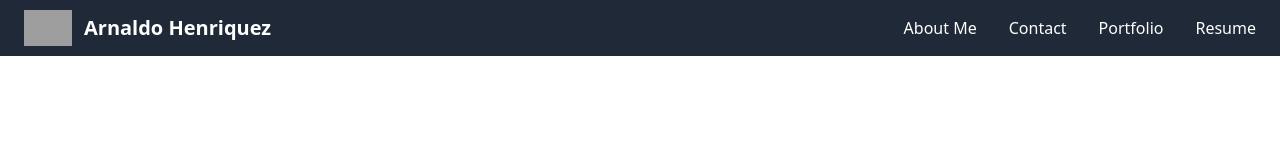
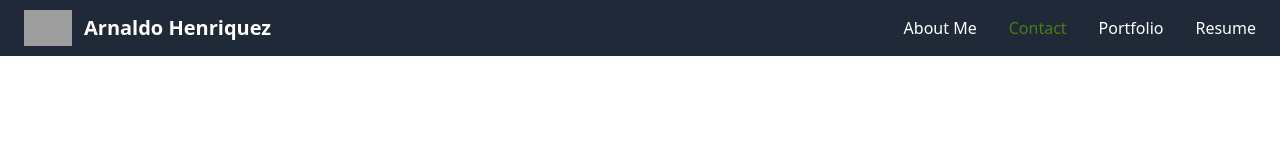
Before and after one commit to arnald18/PersonalPortfolio, a React (Vite) app: page /Contact in a window 1280 px wide. Shown: the top 160 px of the page. Built offline with nearby package versions, Linux system fonts and the light colour scheme; grey boxes are pictures that could not be loaded.

Commit message:
add NavLink

```diff
--- a/src/components/Header.jsx
+++ b/src/components/Header.jsx
@@ -1,6 +1,9 @@
-import { Link } from "react-router-dom";
+import { Link, useLocation } from "react-router-dom";
+import NavLink from "./NavLink";
 
 export default function Header() {
+  const currentPage = useLocation().pathname;
+
   return (
     <header>
       <nav className="bg-gray-800 border-gray-200 px-4 lg:px-6 py-2.5 dark:bg-gray-800">
@@ -21,42 +24,22 @@ export default function Header() {
             id="mobile-menu-2"
           >
             <ul className="flex flex-col mt-4 font-medium lg:flex-row lg:space-x-8 lg:mt-0">
-              <li>
-                <Link
-                  to={"/AboutMe"}
-                  className="block py-2 pr-4 pl-3 text-white rounded bg-primary-700 lg:bg-transparent lg:text-primary-700 lg:p-0 dark:text-white"
-                  aria-current="page"
-                >
-                  About Me
-                </Link>
-              </li>
-              <li>
-                <Link
-                  to={"/Contact"}
-                  className="block py-2 pr-4 pl-3 text-white rounded bg-primary-700 lg:bg-transparent lg:text-primary-700 lg:p-0 dark:text-white"
-                  aria-current="page"
-                >
-                  Contact
-                </Link>
-              </li>
-              <li>
-                <Link
-                  to={"/Portfolio"}
-                  className="block py-2 pr-4 pl-3 text-white rounded bg-primary-700 lg:bg-transparent lg:text-primary-700 lg:p-0 dark:text-white"
-                  aria-current="page"
-                >
-                  Portfolio
-                </Link>
-              </li>
-              <li>
-                <Link
-                  to={"/Resume"}
-                  className="block py-2 pr-4 pl-3 text-white rounded bg-primary-700 lg:bg-transparent lg:text-primary-700 lg:p-0 dark:text-white"
-                  aria-current="page"
-                >
-                  Resume
-                </Link>
-              </li>
+              <NavLink
+                path="/AboutMe"
+                activePath={currentPage}
+                title="About Me"
+              />
+              <NavLink
+                path="/Contact"
+                activePath={currentPage}
+                title="Contact"
+              />
+              <NavLink
+                path="/Portfolio"
+                activePath={currentPage}
+                title="Portfolio"
+              />
+              <NavLink path="/Resume" activePath={currentPage} title="Resume" />
             </ul>
           </div>
         </div>
--- /dev/null
+++ b/src/components/NavLink.jsx
@@ -0,0 +1,18 @@
+import { Link } from "react-router-dom";
+
+export default function NavLink({ path, activePath, title }) {
+  return (
+    <li>
+      <Link
+        to={path}
+        className={
+          path === activePath
+            ? " block py-2 pr-4 pl-3  rounded bg-primary-700 lg:bg-transparent lg:p-0 text-lime-700"
+            : "block py-2 pr-4 pl-3  rounded bg-primary-700 lg:bg-transparent lg:p-0 text-white"
+        }
+      >
+        {title}
+      </Link>
+    </li>
+  );
+}
```
